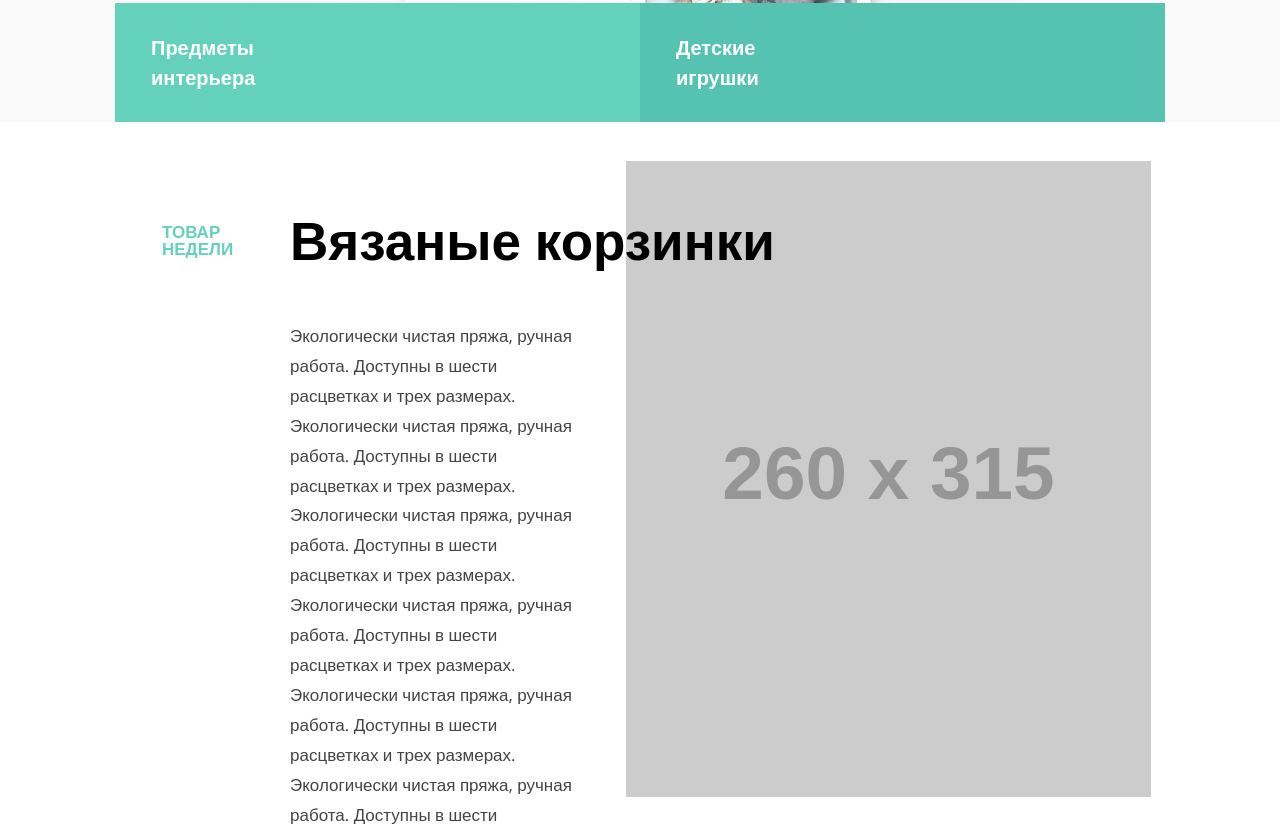
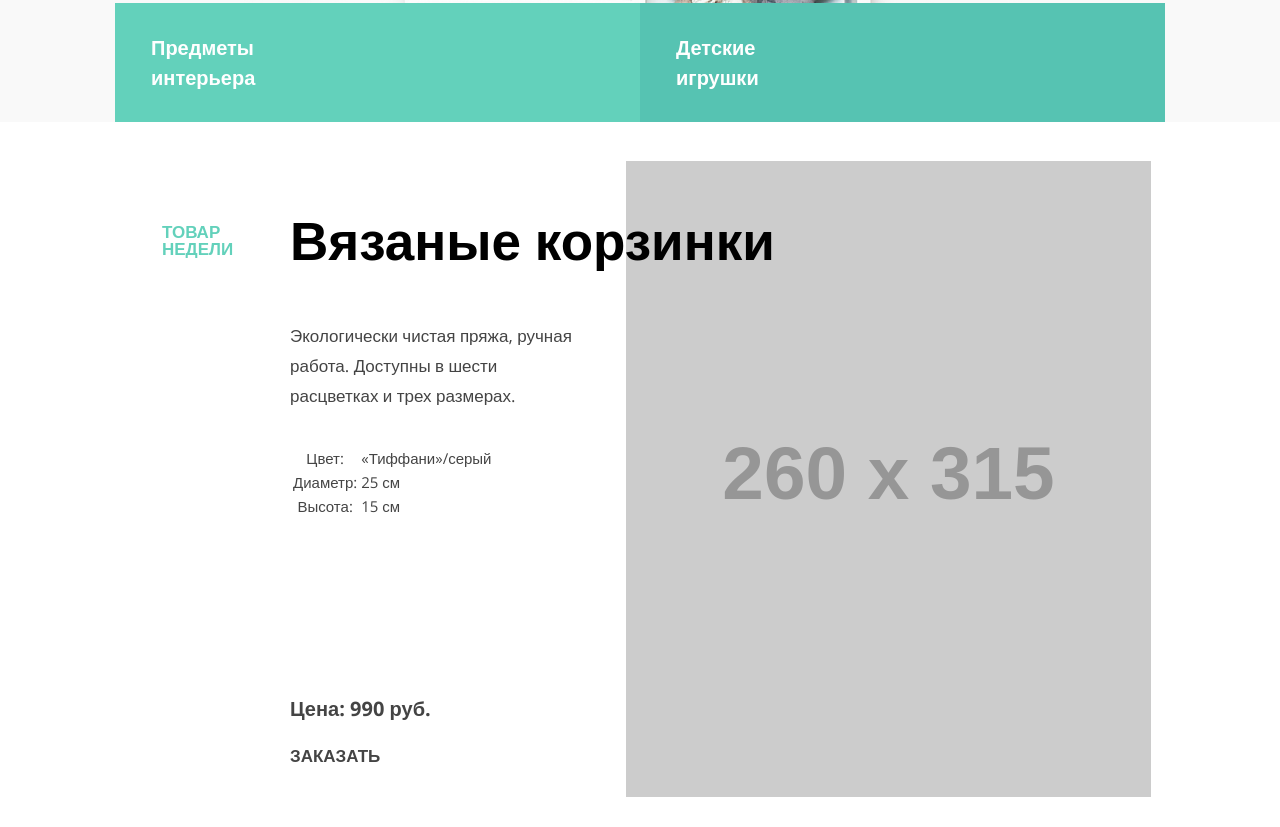
Before and after one commit to andre2000lt/828907-mishka-19, a website: page source/index.html in a window 1280 px wide. Shown: the part 773-1600 px from the top of the page. Drawn offline with nearby package versions, Linux system fonts and the light colour scheme; files that its build step writes are made by us from their sources; placeholder pictures from the web are drawn by us.

Commit message:
tablet width

```diff
--- a/source/index.html
+++ b/source/index.html
@@ -98,16 +98,6 @@
           <p class="week-product__description">
             Экологически чистая пряжа, ручная работа. Доступны в шести
             расцветках и трех размерах.
-            Экологически чистая пряжа, ручная работа. Доступны в шести расцветках и трех размерах.
-            Экологически чистая пряжа, ручная работа. Доступны в шести расцветках и трех размерах.
-            Экологически чистая пряжа, ручная работа. Доступны в шести расцветках и трех размерах.
-            Экологически чистая пряжа, ручная работа. Доступны в шести расцветках и трех размерах.
-            Экологически чистая пряжа, ручная работа. Доступны в шести расцветках и трех размерах.
-            Экологически чистая пряжа, ручная работа. Доступны в шести расцветках и трех размерах.
-            Экологически чистая пряжа, ручная работа. Доступны в шести расцветках и трех размерах.
-            Экологически чистая пряжа, ручная работа. Доступны в шести расцветках и трех размерах.
-
-          </p>
           <!-- Таблица параметров товара недели -->
           <table class="week-product__params">
             <tr>
--- a/source/less/blocks/index.html/week-product.less
+++ b/source/less/blocks/index.html/week-product.less
@@ -81,7 +81,7 @@
     min-height: 404px;
     width: 292px;
     margin-right: 44px;
-    padding-bottom: 250px;
+    padding-bottom: 180px;
   }
 
   .week-product__description {
--- a/source/less/general.less
+++ b/source/less/general.less
@@ -54,7 +54,7 @@ body {
 
   .container {
     width: @tablet-width;
-    padding: 0 52px;
+    padding: 0 50px;
     margin: auto;
   }
 
--- a/source/less/variables.less
+++ b/source/less/variables.less
@@ -1,6 +1,6 @@
 //переменные
 @mobile-width: 320px;
-@tablet-width: 772px;
+@tablet-width: 768px;
 @tablet-width-only: 1149px;
 @desktop-width: 1150px;
 
```
